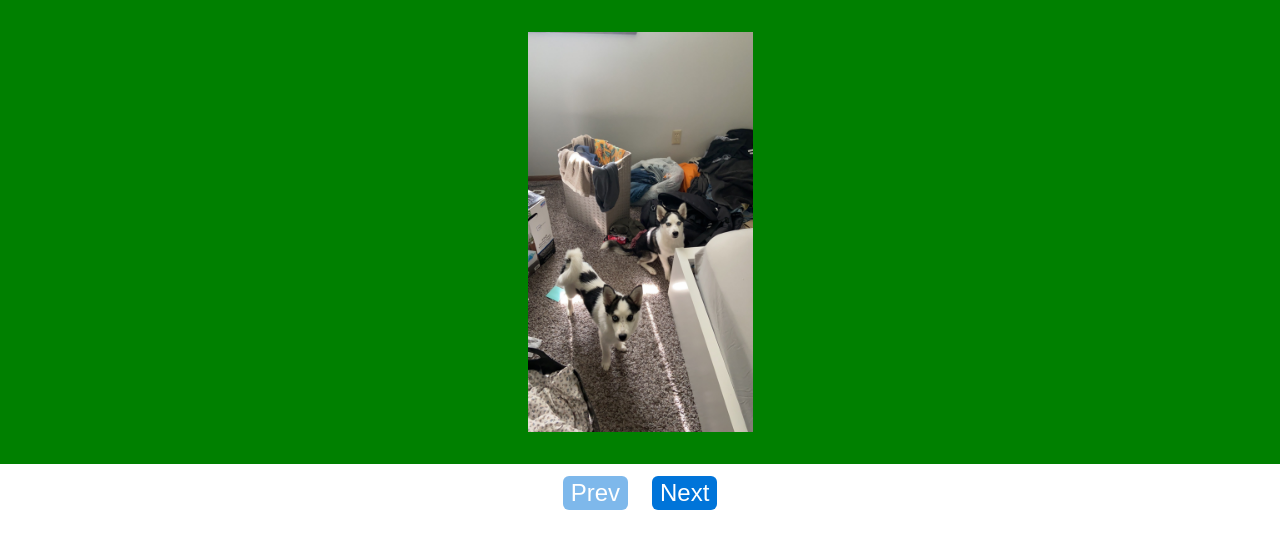
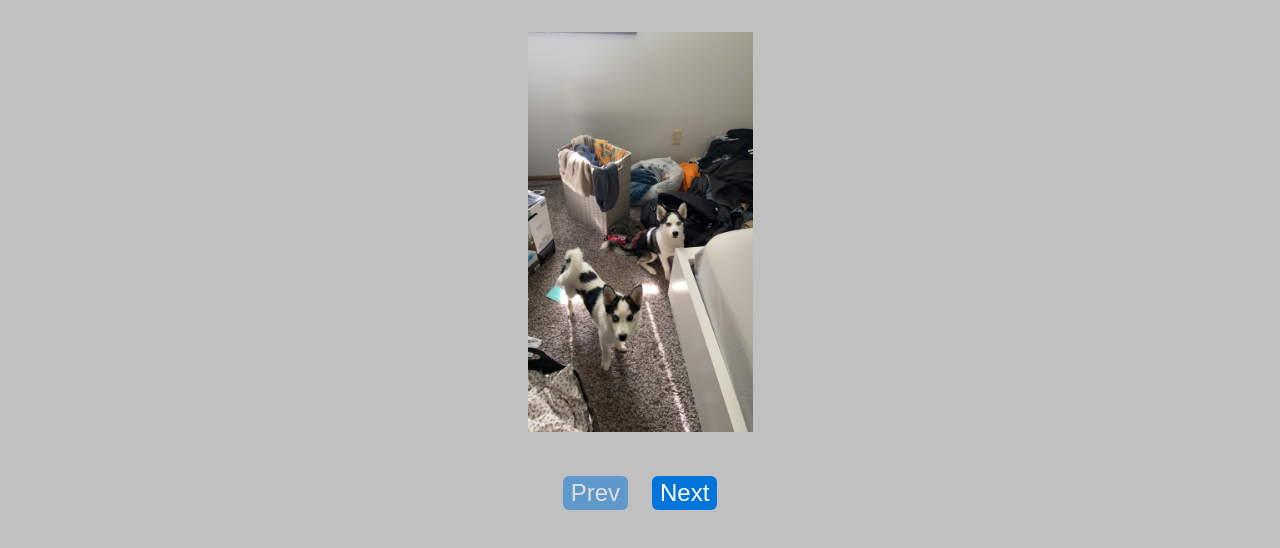
Before and after one commit to dannyyaaj/dog-image-gallery-swiper, a plain HTML site: page index.html in a window 1280 px wide. Drawn offline with Linux system fonts and the light colour scheme.

Commit message:
update background color

```diff
--- a/style.css
+++ b/style.css
@@ -6,6 +6,7 @@
 
 body {
   margin: 0;
+  background-color: silver;
 }
 
 .gallery-img {
@@ -23,7 +24,6 @@ body {
 }
 
 .image-gallery {
-  background-color: green;
   width: 100%;
   display: flex;
   justify-content: center;
```
